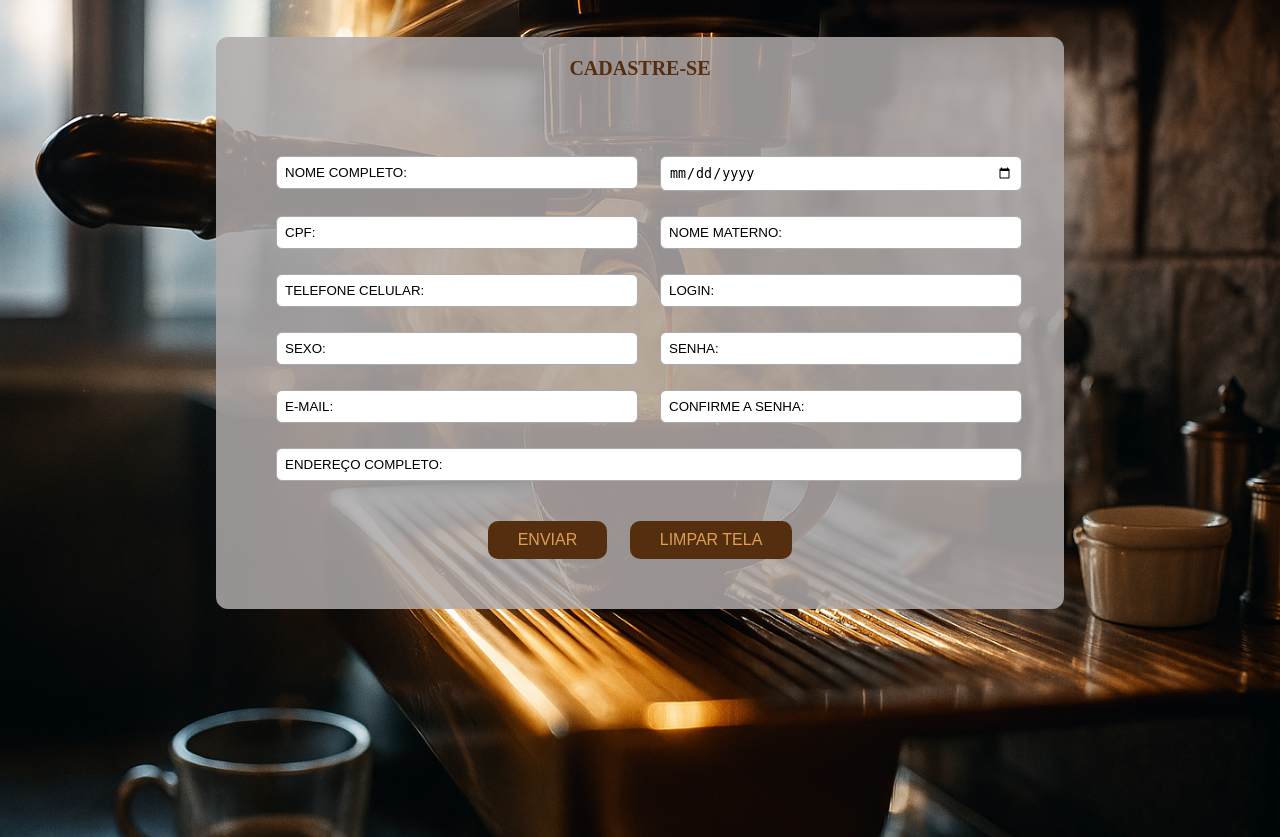
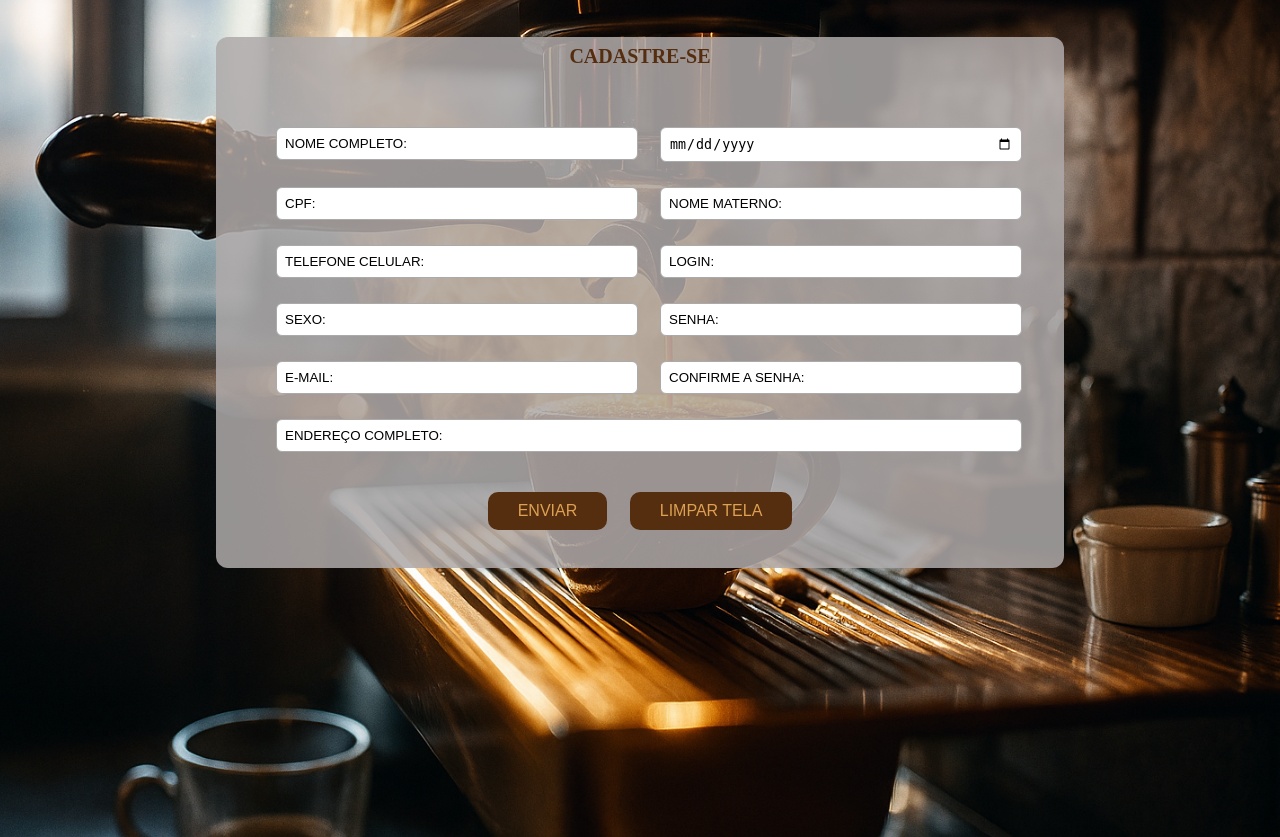
Before and after one commit to Marcelle635/Projeto, a PHP site: page /cadastro.html in a window 1280 px wide. Shown: the part 83-920 px from the top of the page. Run offline with PHP 8.4, Linux system fonts and the light colour scheme.

Commit message:
atualizei

```diff
--- a/cadastro.css
+++ b/cadastro.css
@@ -102,14 +102,14 @@ main {
   background-color: #afaaaada;
   width: 60%;
   margin: 120px auto;
-  padding: 20px 40px;
+  padding: 8px 40px;
   border-radius: 12px;
 }
 
 h1 {
   text-align: center;
   color: var(--black);
-  margin-bottom: 30px;
+  margin-bottom: 13px;
 }
 
 form {
```
